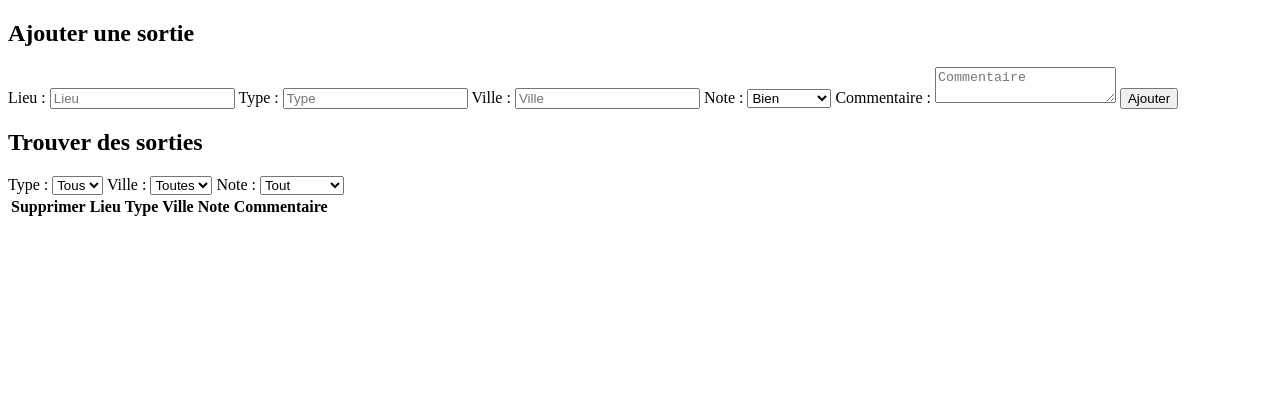
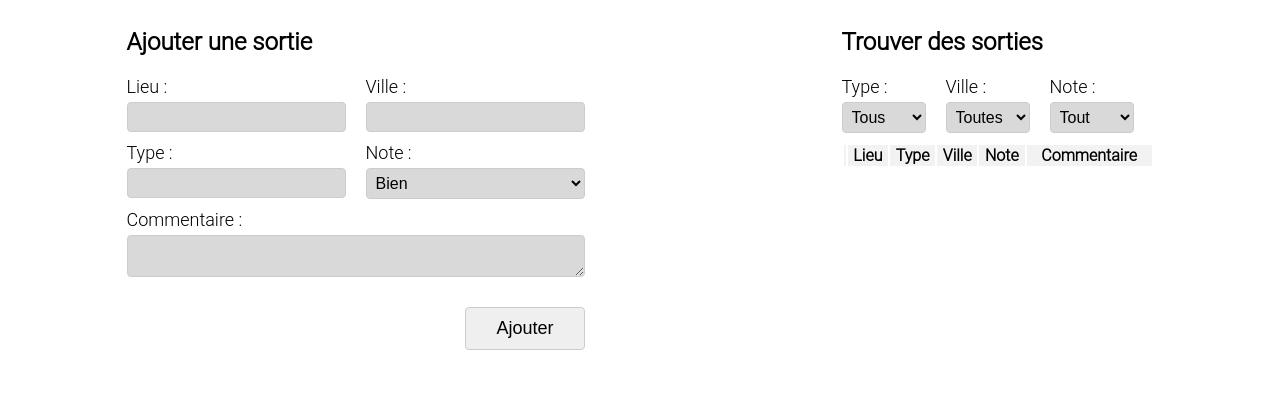
Before and after one commit to simonperrigault/web_workspace, a website: page views/index.html in a window 1280 px wide. Drawn offline with nearby package versions, Linux system fonts and the light colour scheme; no server answers.

Commit message:
end of front

```diff
--- a/public/script.js
+++ b/public/script.js
@@ -16,7 +16,7 @@ function selectFiltre() {
   selectedSorties.forEach(sortie => {
     $('#tableauResultat').append(`
       <tr>
-        <td><button class="croixSupprimer">X</button><span hidden>${sortie.id}</span</td>
+        <td><i class="fa-solid fa-circle-xmark croixSupprimer"></i><span hidden>${sortie.id}</span</td>
         <td>${sortie.lieu}</td>
         <td>${sortie.type}</td>
         <td>${sortie.ville}</td>
@@ -47,7 +47,7 @@ function actualiserData() {
     data.forEach(sortie => {
       $('#tableauResultat').append(`
         <tr>
-          <td><button class="croixSupprimer">X</button><span hidden>${sortie.id}</span</td>
+          <td><i class="fa-solid fa-circle-xmark croixSupprimer"></i><span hidden>${sortie.id}</span</td>
           <td>${sortie.lieu}</td>
           <td>${sortie.type}</td>
           <td>${sortie.ville}</td>
@@ -91,7 +91,13 @@ $(document).ready(function () {
     event.preventDefault();
 
     // Serialize form data
-    var formData = $(this).serialize();
+    var formData = $(this).serializeArray();
+    for (let i = 0; i < formData.length; i++) {
+      if (formData[i].name === "type") {
+        formData[i].value = formData[i].value.toLowerCase();
+      }
+
+    }
 
     // Submit form data via AJAX
     $.ajax({
--- a/public/style.css
+++ b/public/style.css
@@ -0,0 +1,99 @@
+main {
+    display: flex;
+    flex-direction: row;
+    justify-content: space-around;
+    align-items: flex-start;
+    background-color: #ffffff;
+    font-family: "Roboto Light", sans-serif;
+}
+
+@media screen and (max-width: 1000px) {
+    main {
+        flex-direction: column;
+        align-items: center;
+    }
+}
+
+.flex-column-start {
+    display: flex;
+    flex-direction: column;
+    justify-content: flex-start;
+    align-items: flex-start;
+}
+
+.flex-row-start {
+    display: flex;
+    flex-direction: row;
+    justify-content: flex-start;
+    align-items: flex-start;
+}
+
+.flex-row-stretch {
+    display: flex;
+    flex-direction: row;
+    justify-content: stretch;
+    align-items: stretch;
+}
+
+.same-size {
+    flex: 1;
+}
+
+.input-group {
+    margin-right: 20px;
+    margin-bottom: 10px;
+}
+
+.input-group label {
+    margin-bottom: 5px;
+    font-size: large;
+}
+
+.croixSupprimer:hover {
+    cursor: pointer;
+}
+
+.input-group input, .input-group select, .input-group textarea{
+    background-color: #D9D9D9;
+    box-sizing: border-box;
+    width: 100%;
+    color: black;
+    font-size: medium;
+    padding: 5px;
+    border: 1px solid #ccc;
+    border-radius: 4px;
+}
+
+.align-stretch {
+    align-items: stretch;
+}
+
+.unique-align-right {
+    text-align: right;
+}
+
+#boutonAjouter {
+    margin: 20px;
+    padding: 10px 30px;
+    font-size: large;
+    border: 1px solid #ccc;
+    border-radius: 4px;
+}
+
+input, textarea, select {
+    color: grey;
+}
+
+table tr {
+    text-align: center;
+    border-collapse: collapse;
+    border: 1px solid #ccc;
+}
+
+table tr:nth-child(odd) {
+    background-color: #f2f2f2;
+}
+
+table tr td {
+    padding: 5px 10px;
+}
--- a/views/index.html
+++ b/views/index.html
@@ -1,55 +1,82 @@
 <!DOCTYPE html>
-<html>
+<html lang="fr">
 
 <head>
   <title>Simon Workspace</title>
+  <meta charset="utf-8">
+  <meta name="viewport" content="width=device-width, initial-scale=1">
+  <link rel="icon" href="/favicon.ico" type="image/x-icon">
+  <link rel="stylesheet" href="https://fonts.googleapis.com/css?family=Roboto:300,400,500,700&display=swap">
+  <link rel="stylesheet" href="https://fonts.googleapis.com/css?family=Material+Icons&display=swap">
   <link rel="stylesheet" href="/style.css">
+  <script src="https://kit.fontawesome.com/4722870200.js" crossorigin="anonymous"></script>
   <script src="https://code.jquery.com/jquery-3.6.0.min.js"></script>
   <script src="/script.js"></script>
 </head>
 
 <body>
   <main>
-    <section>
+    <section id="leftsection" class="flex-column-start">
       <h2>Ajouter une sortie</h2>
       <form id="formAjouter">
         <input type="hidden" name="todo" value="insert">
         <input type="hidden" name="table" value="sorties">
+        <div class="flex-row-start">
+          <div class="flex-column-start input-group same-size">
             <label for="lieu">Lieu :</label>
-        <input type="text" name="lieu" id="lieu" placeholder="Lieu" required>
+            <input id="lieu" type="text" name="lieu" required>
+          </div>
+          <div class="flex-column-start input-group same-size">
+            <label for="ville">Ville :</label>
+            <input id="ville" type="text" name="ville" required>
+          </div>
+        </div>
+        <div class="flex-row-start">
+          <div class="flex-column-start input-group same-size">
             <label for="type">Type :</label>
-        <input type="text" name="type" placeholder="Type" required>
-        <label for="ville">Ville :</label>
-        <input type="text" name="ville" placeholder="Ville" required>
+            <input id="type" type="text" name="type" required>
+          </div>
+          <div class="flex-column-start align-stretch input-group same-size">
             <label for="note">Note :</label>
-        <select name="note">
+            <select name="note" id="note">
               <option value="pas bien">Pas bien</option>
               <option value="moyen">Moyen</option>
               <option value="bien" selected>Bien</option>
               <option value="incroyable">Incroyable</option>
             </select>
+          </div>
+        </div>
+        <div class="flex-column-start align-stretch input-group">
           <label for="commentaire">Commentaire :</label>
-        <textarea name="commentaire" placeholder="Commentaire"></textarea>
+          <textarea name="commentaire" id="commentaire"></textarea>
+        </div>
+        <div class="unique-align-right">
           <button type="submit" id="boutonAjouter">Ajouter</button>
+        </div>
       </form>
       <p id="pConfirmationAjout">
 
       </p>
     </section>
-    <section>
+    <section id="rightsection" class="flex-column-start align-stretch">
       <h2>Trouver des sorties</h2>
-      <form id="formTrouver">
+      <form id="formTrouver" class="flex-row-stretch">
         <input type="hidden" name="todo" value="select">
         <input type="hidden" name="table" value="sorties">
-        <label for="type">Type :</label>
+        <div class="flex-column-start input-group same-size">
+          <label for="selectType">Type :</label>
           <select name="type" id="selectType">
             <option value="tout" selected>Tous</option>
           </select>
-        <label for="ville">Ville :</label>
+        </div>
+        <div class="flex-column-start input-group same-size">
+          <label for="selectVille">Ville :</label>
           <select name="ville" id="selectVille">
             <option value="tout" selected>Toutes</option>
           </select>
-        <label for="note">Note :</label>
+        </div>
+        <div class="flex-column-start input-group same-size">
+          <label for="selectNote">Note :</label>
           <select name="note" id="selectNote">
             <option value="tout" selected>Tout</option>
             <option value="pas bien">Pas bien</option>
@@ -57,11 +84,12 @@
             <option value="bien">Bien</option>
             <option value="incroyable">Incroyable</option>
           </select>
+        </div>
       </form>
       <table>
         <thead>
           <tr>
-            <th>Supprimer</th>
+            <th></th>
             <th>Lieu</th>
             <th>Type</th>
             <th>Ville</th>
```
Also changed, not shown: public/favicon.ico (added). Lines whose indentation alone changed are shown as unchanged.
